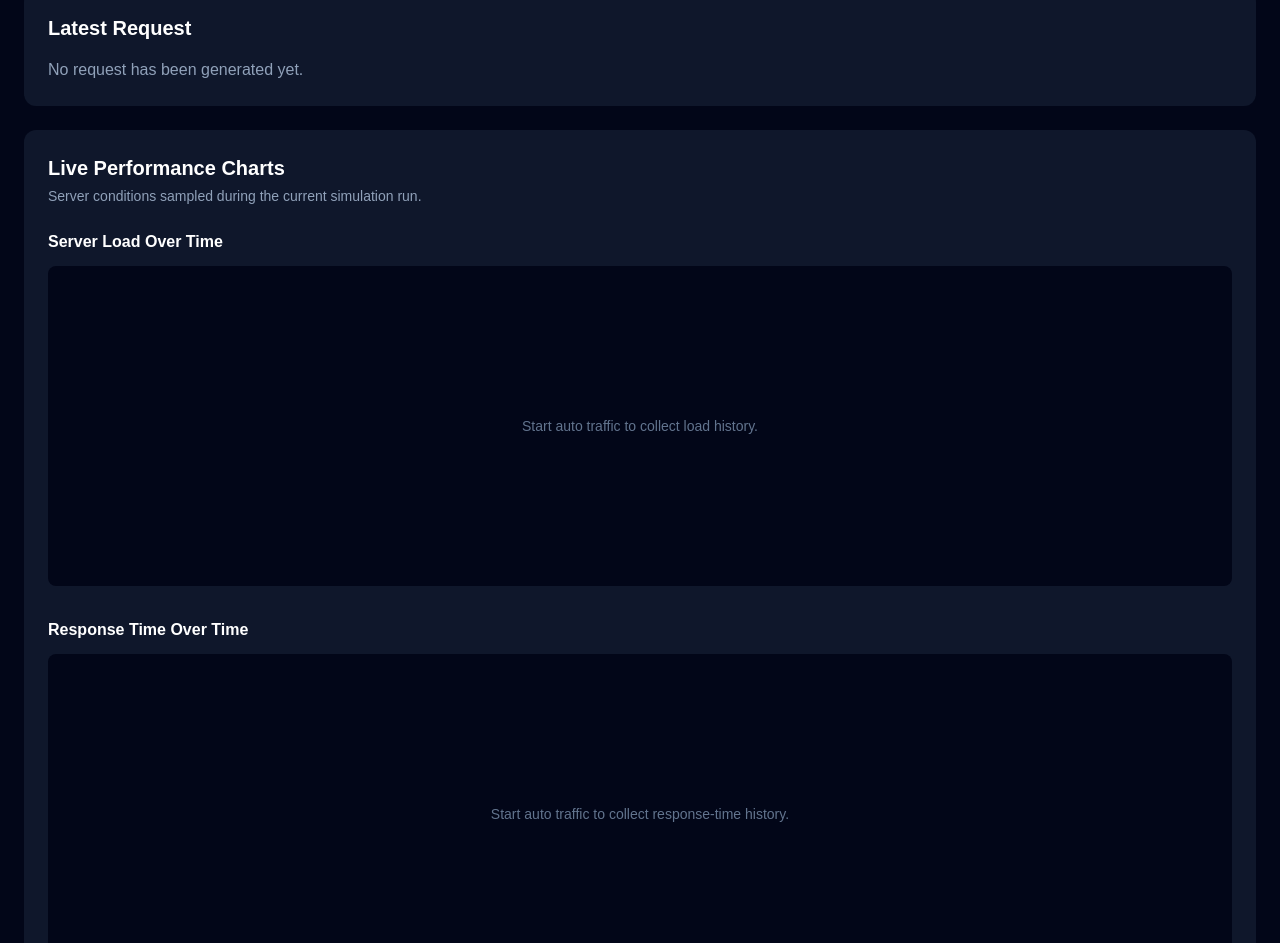
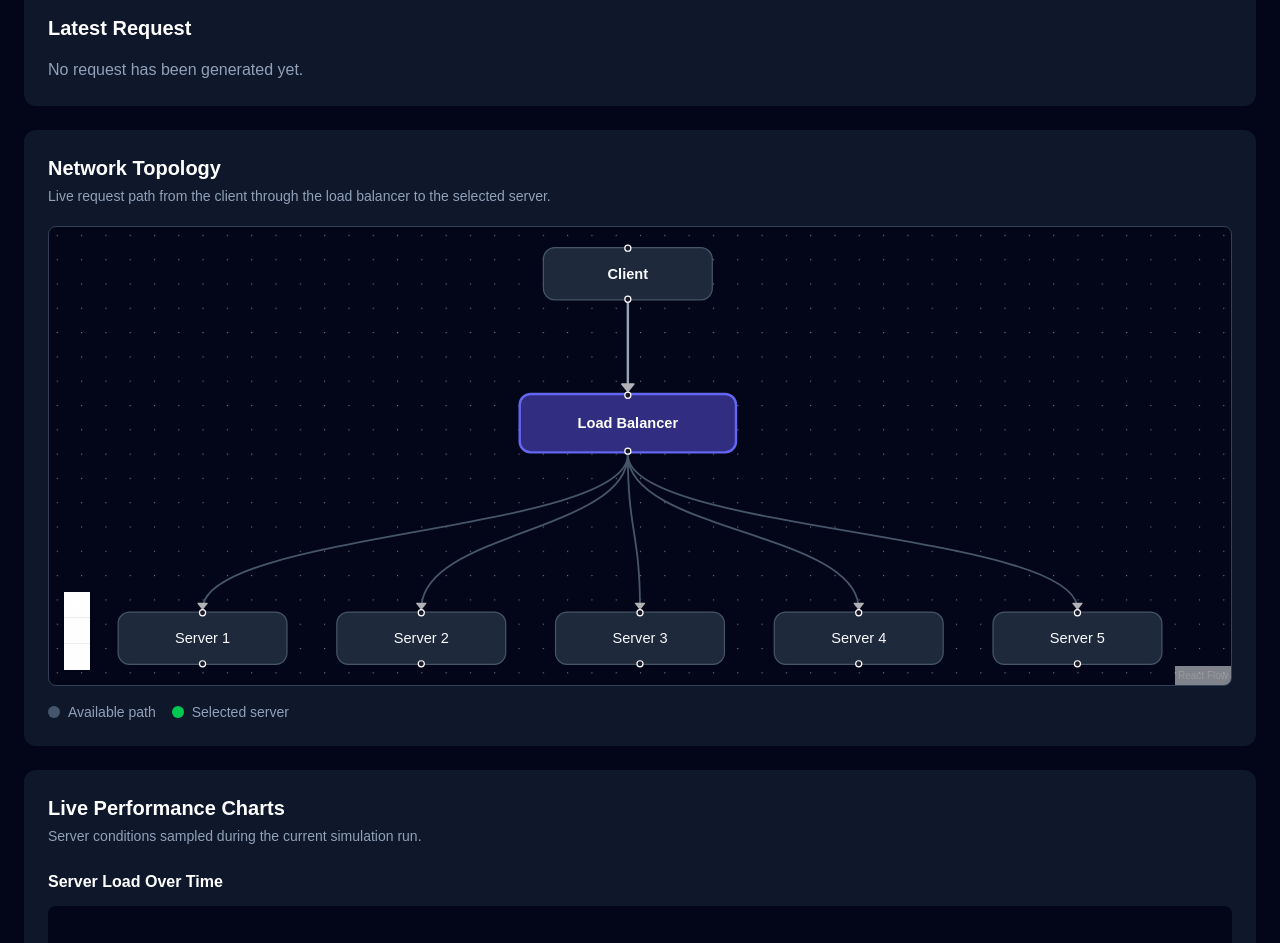
Before and after one commit to joshuaj174/cn-adaptive-load-balancer, a Next.js app: page / in a window 1280 px wide. Shown: the part 921-1864 px from the top of the page. Built offline with nearby package versions, Linux system fonts and the light colour scheme.

Commit message:
Add live network topology visualization

```diff
--- a/package.json
+++ b/package.json
@@ -9,6 +9,7 @@
     "lint": "eslint"
   },
   "dependencies": {
+    "@xyflow/react": "^12.12.0",
     "next": "16.3.8",
     "react": "19.2.8",
     "react-dom": "19.2.8",
--- a/src/app/page.tsx
+++ b/src/app/page.tsx
@@ -16,6 +16,7 @@ import type {
 } from "@/types";
 
 import LiveCharts from "@/components/LiveCharts";
+import NetworkTopology from "@/components/NetworkTopology";
 
 import {
   initialServers,
@@ -845,9 +846,17 @@ export default function Home() {
             </div>
           )}
         </section>
-
+         <NetworkTopology
+          selectedServerId={
+            lastRequest?.assignedServerId
+          }
+          requestStatus={
+            lastRequest?.status
+          }
+        />
         {/* LIVE CHARTS */}
         <LiveCharts
+
           servers={
             simulationState.servers
           }
--- /dev/null
+++ b/src/components/NetworkTopology.tsx
@@ -0,0 +1,220 @@
+"use client";
+
+import {
+  Background,
+  Controls,
+  MarkerType,
+  ReactFlow,
+  type Edge,
+  type Node,
+} from "@xyflow/react";
+
+import "@xyflow/react/dist/style.css";
+
+interface NetworkTopologyProps {
+  selectedServerId?: number;
+  requestStatus?: string;
+}
+
+export default function NetworkTopology({
+  selectedServerId,
+  requestStatus,
+}: NetworkTopologyProps) {
+  const serverIds = [1, 2, 3, 4, 5];
+
+  const nodes: Node[] = [
+    {
+      id: "client",
+      position: {
+        x: 350,
+        y: 0,
+      },
+      data: {
+        label: "Client",
+      },
+      style: {
+        background: "#1e293b",
+        color: "#f8fafc",
+        border: "1px solid #475569",
+        borderRadius: "10px",
+        padding: "12px",
+        width: 140,
+        textAlign: "center",
+        fontWeight: 600,
+      },
+    },
+
+    {
+      id: "load-balancer",
+      position: {
+        x: 330,
+        y: 120,
+      },
+      data: {
+        label: "Load Balancer",
+      },
+      style: {
+        background: "#312e81",
+        color: "#ffffff",
+        border: "2px solid #6366f1",
+        borderRadius: "10px",
+        padding: "14px",
+        width: 180,
+        textAlign: "center",
+        fontWeight: 700,
+      },
+    },
+
+    ...serverIds.map(
+      (serverId, index): Node => {
+        const selected =
+          selectedServerId === serverId;
+
+        return {
+          id: `server-${serverId}`,
+
+          position: {
+            x: index * 180,
+            y: 300,
+          },
+
+          data: {
+            label: selected
+              ? `Server ${serverId} ✓`
+              : `Server ${serverId}`,
+          },
+
+          style: {
+            background: selected
+              ? "#14532d"
+              : "#1e293b",
+
+            color: "#f8fafc",
+
+            border: selected
+              ? "2px solid #22c55e"
+              : "1px solid #475569",
+
+            borderRadius: "10px",
+
+            padding: "12px",
+
+            width: 140,
+
+            textAlign: "center",
+
+            fontWeight: selected
+              ? 700
+              : 500,
+          },
+        };
+      }
+    ),
+  ];
+
+  const edges: Edge[] = [
+    {
+      id: "client-load-balancer",
+
+      source: "client",
+
+      target: "load-balancer",
+
+      animated:
+        requestStatus === "processing",
+
+      markerEnd: {
+        type: MarkerType.ArrowClosed,
+      },
+
+      style: {
+        stroke: "#94a3b8",
+        strokeWidth: 2,
+      },
+    },
+
+    ...serverIds.map(
+      (serverId): Edge => {
+        const selected =
+          selectedServerId === serverId;
+
+        return {
+          id: `load-balancer-server-${serverId}`,
+
+          source: "load-balancer",
+
+          target: `server-${serverId}`,
+
+          animated:
+            selected &&
+            requestStatus === "processing",
+
+          markerEnd: {
+            type: MarkerType.ArrowClosed,
+          },
+
+          style: {
+            stroke: selected
+              ? "#22c55e"
+              : "#475569",
+
+            strokeWidth: selected
+              ? 3
+              : 1.5,
+          },
+        };
+      }
+    ),
+  ];
+
+  return (
+    <section className="mt-6 rounded-xl bg-slate-900 p-6">
+      <div className="mb-5">
+        <h2 className="text-xl font-semibold">
+          Network Topology
+        </h2>
+
+        <p className="mt-1 text-sm text-slate-400">
+          Live request path from the client
+          through the load balancer to the
+          selected server.
+        </p>
+      </div>
+
+      <div className="h-[460px] overflow-hidden rounded-lg border border-slate-700 bg-slate-950">
+        <ReactFlow
+          nodes={nodes}
+          edges={edges}
+          fitView
+          nodesDraggable={false}
+          nodesConnectable={false}
+          elementsSelectable={false}
+          panOnDrag
+          zoomOnScroll
+          minZoom={0.6}
+          maxZoom={1.5}
+        >
+          <Background />
+
+          <Controls
+            showInteractive={false}
+          />
+        </ReactFlow>
+      </div>
+
+      <div className="mt-4 flex flex-wrap gap-4 text-sm">
+        <div className="flex items-center gap-2 text-slate-400">
+          <span className="h-3 w-3 rounded-full bg-slate-600" />
+
+          Available path
+        </div>
+
+        <div className="flex items-center gap-2 text-slate-400">
+          <span className="h-3 w-3 rounded-full bg-green-500" />
+
+          Selected server
+        </div>
+      </div>
+    </section>
+  );
+}
```
Also changed, not shown: 1 other file (tests, documents, lock files or other folders).
